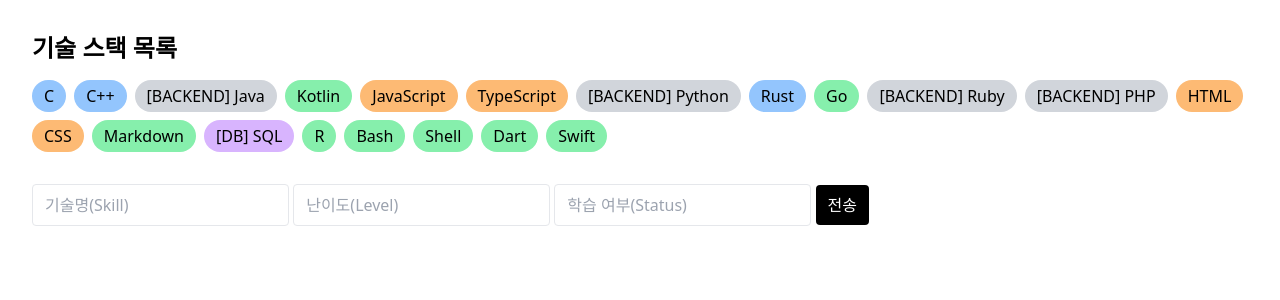
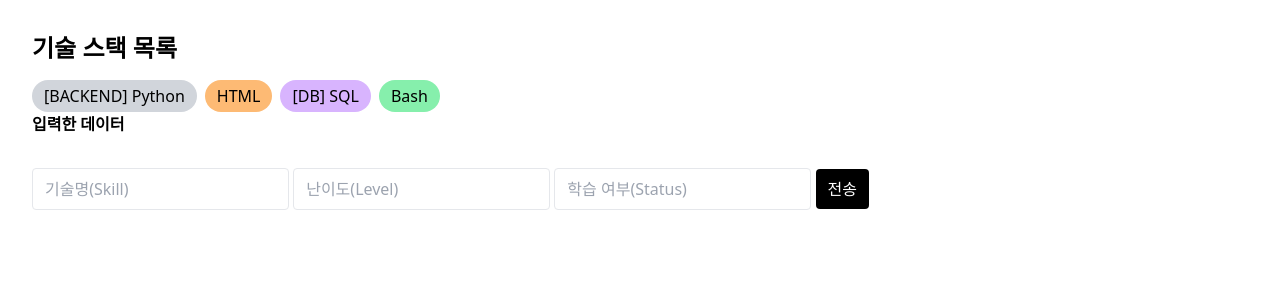
Before and after one commit to memilmuk82/hello_flask, a Flask app: page / in a window 1280 px wide. Shown: the top 300 px of the page. Run offline with Flask 3, Linux system fonts and the light colour scheme; some libraries are stand-ins or nearby versions.

Commit message:
260415 저장 및 목록 출력

```diff
--- a/app.py
+++ b/app.py
@@ -1,27 +1,22 @@
-from flask import Flask, render_template, request
+from flask import Flask, render_template, request, redirect
 
 app = Flask(__name__)
+messages = []
 
 @app.route('/')
 def home():
-    skills = [
-        "C", "C++", "C#", "Java", "Kotlin",
-        "JavaScript", "TypeScript",
-        "Python", "Rust", "Go",
-        "Ruby", "PHP",
-        "HTML", "CSS", "Markdown",
-        "SQL", "R",
-        "Bash", "Shell",
-        "Dart", "Swift"
-    ]
-    return render_template('index.html', data=skills)
+    skills = ["Python", "HTML", "SQL", "Bash"]
+    return render_template('index.html', data=skills, messages=messages)
 
 @app.route('/send', methods=['POST'])
 def send():
     skill = request.form.get('skill')
     level = request.form.get('level')
     status = request.form.get('status')
-    return skill + " / " + level + " / " + status
+
+    messages.append(status + " / " + level + " / " + skill)
+
+    return redirect('/')
 
 if __name__ == '__main__':
     app.run(debug=True)
--- a/templates/index.html
+++ b/templates/index.html
@@ -8,20 +8,21 @@
     <h1 class="text-2xl font-bold mb-4">기술 스택 목록</h1>
     <div class="flex gap-2 flex-wrap">
         {% for skill in data %}
-            {% if skill != "C#" %}
-                {% if skill == "Python" or skill == "Java" or skill == "PHP" or skill == "Ruby" %}
+            {% if skill == "Python" %}
                 <span class="bg-gray-300 px-3 py-1 rounded-full">[BACKEND] {{ skill }}</span>
             {% elif skill == "SQL" %}
                 <span class="bg-purple-300 px-3 py-1 rounded-full">[DB] {{ skill }}</span>
-                {% elif skill == "HTML" or skill == "CSS" or skill =="JavaScript" or skill == "TypeScript" %}
+            {% elif skill == "HTML" %}
                 <span class="bg-orange-300 px-3 py-1 rounded-full">{{ skill }}</span>
-                {% elif skill == "C" or skill == "C++" or skill == "Rust" %}
-                    <span class="bg-blue-300 px-3 py-1 rounded-full">{{ skill }}</span>
-                <!--  #  elif skill == "C#" -->
             {% else %}
                 <span class="bg-green-300 px-3 py-1 rounded-full">{{ skill }}</span>
             {% endif %}
-            {% endif %}
+        {% endfor %}
+    </div>
+    <div>
+        <h2 class="mt9 text=xl font-bold">입력한 데이터</h2>
+        {% for item in messages %}
+            <div class="bg-yellow-200 p-2 m-2 rounded">{{ item }}</div>
         {% endfor %}
     </div>
     <form action="/send" method="POST" class="mt-8">
```
Also changed, not shown: README.md. Lines whose indentation alone changed are shown as unchanged.
